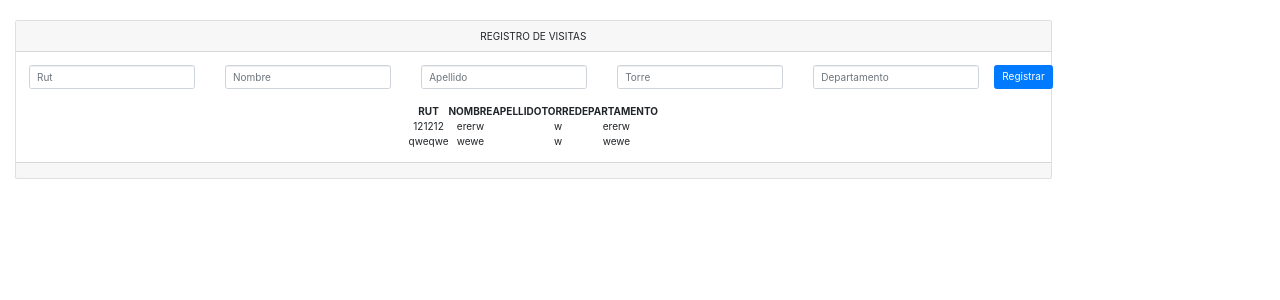
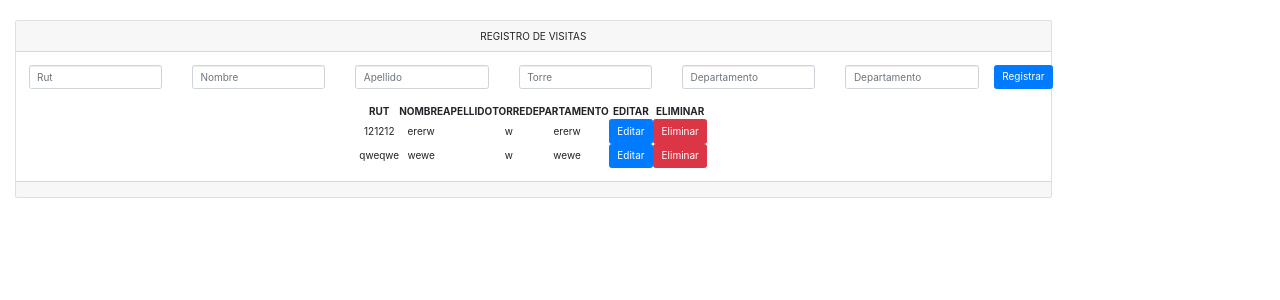
Before and after one commit to carlosG9/CondominioB, a Django app: page /administracion/administrador/ in a window 1280 px wide. Shown: the part 72-372 px from the top of the page. Run offline with Django 3.2, Linux system fonts and the light colour scheme; data comes from the database, SQL or seed files in the repository; both versions use the stored data as it was after the commit; some libraries are stand-ins or nearby versions.

Commit message:
CRUD de administrador listo

```diff
--- a/administracion/models.py
+++ b/administracion/models.py
@@ -13,3 +13,10 @@ class visits (models.Model):
     def __str__(self):
         """String for representing the Model object."""
         return f'{self.name} ({self.last_name})'
+
+
+class salon(models.Model):
+    name = models.CharField(max_length=15)
+    email = models.CharField(max_length=15)
+    fecha = models.DateField()
+    salon = models.CharField(max_length=15)
--- a/administracion/templates/administracion/administrador.html
+++ b/administracion/templates/administracion/administrador.html
@@ -51,6 +51,15 @@
               /> -->
               {{ form.department }}
             </div>
+            <div class="col">
+                <!-- <input
+                  type="text"
+                  class="form-control"
+                  placeholder="Departamento"
+                  id="departamento"
+                /> -->
+                {{ form.department }}
+              </div>
             <button
               type="submit"
               class="btn btn-primary"
@@ -70,6 +79,8 @@
               <th>APELLIDO</th>
               <th>TORRE</th>
               <th>DEPARTAMENTO</th>
+              <th>EDITAR</th>
+              <th>ELIMINAR</th>
             </tr>
           </thead>
           <tbody>
@@ -80,6 +91,8 @@
                 <td>{{ v.las_name }}</td>
                 <td>{{ v.tower }}</td>
                 <td>{{ v.name }}</td>
+                <td><a class="btn btn-primary" href="{% url 'admin_editar' v.id %}">Editar</a>
+                <td><a class="btn btn-danger" href="{% url 'admin_eliminar' v.id %}">Eliminar</a></td>
             </tr>
                 {% endfor%}
         </tbody>
--- a/administracion/urls.py
+++ b/administracion/urls.py
@@ -4,5 +4,9 @@ from . import views
 urlpatterns = [
     path('', views.index, name='index'),
     path('administrador/', views.administrador, name='admin'),
+    path('administrador/editar/<str:id_visits>/',
+         views.administrador_editar, name='admin_editar'),
+    path('administrador/eliminar/<str:id_visits>/',
+         views.administrador_eliminar, name='admin_eliminar'),
     path('residente/', views.residente, name='residente'),
 ]
--- a/administracion/views.py
+++ b/administracion/views.py
@@ -24,12 +24,38 @@ def administrador(request):
         form = AdministratorForm()
         visitas = visits.objects.all()
     return render(request, 'administracion/administrador.html', {'form': form, 'visitas': visitas})
-    # model = visits
-    # template_name = 'administracion/administrador.html'
+
+
+def administrador_editar(request, id_visits):
+
+    visitas = visits.objects.get(id=id_visits)
+    if request.method == 'GET':
+        form = AdministratorForm(instance=visitas)
+    else:
+        form = AdministratorForm(request.POST, instance=visitas)
+        if form.is_valid():
+            form.save()
+        return redirect('admin')
+    return render(request, 'administracion/administrador.html', {'form': form})
+
+
+def administrador_eliminar(request, id_visits):
+
+    visitas = visits.objects.get(id=id_visits)
+    if request.method == 'POST':
+        visitas.delete()
+        return redirect('admin')
+    return render(request, 'administracion/administrador_eliminar.html', {'visitas': visitas})
 
 
 def residente(request):
-    return render(
-        request,
-        'residente.html',
-    )
+    if request.method == 'POST':
+        form = AdministratorForm(request.POST)
+        visitas = visits.objects.all()
+        if form.is_valid():
+            form.save()
+        return redirect('residente')
+    else:
+        form = AdministratorForm()
+        visitas = visits.objects.all()
+    return render(request, 'administracion/residente.html', {'visitas': visitas})
```
Also changed, not shown: administracion/templates/administracion/administrador_eliminar.html (added, +11 -0 lines), db.sqlite3.
